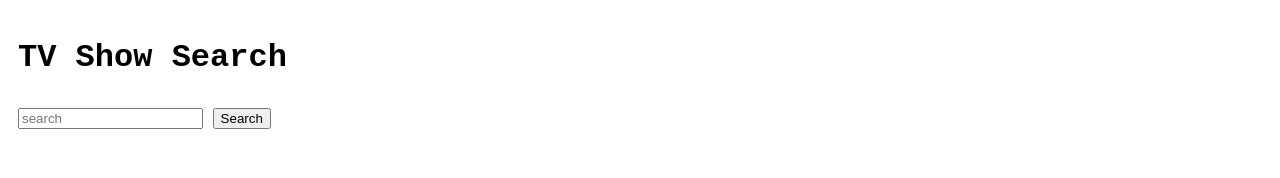
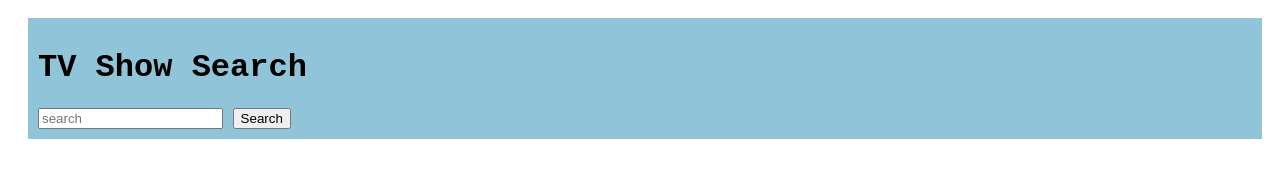
Before and after one commit to JAlblas/show-search, a plain HTML site: page index.html in a window 1280 px wide. Drawn offline with nearby package versions, Linux system fonts and the light colour scheme.

Commit message:
improved design

```diff
--- a/index.html
+++ b/index.html
@@ -11,16 +11,20 @@
 
 <body>
     <div id="container">
+        <header>
             <h1>TV Show Search</h1>
-    </div>
+
 
             <form id="searchForm">
                 <input type="text" name="" id="query" placeholder="search" name="query">
                 <button>Search</button>
             </form>
+        </header>
+
 
         <section id="shows">
         </section>
+    </div>
 
     <script src="https://cdn.jsdelivr.net/npm/axios/dist/axios.min.js"></script>
     <script src="script.js"></script>
--- a/style.css
+++ b/style.css
@@ -6,8 +6,10 @@ html {
     padding: 10px;
 }
 
-input {
+header {
     margin-left: 10px;
+    background-color: rgb(144, 196, 216);
+    padding: 10px;
 }
 
 #shows {
@@ -19,4 +21,5 @@ input {
     padding: 10px;
     display: inline-block;
     margin: 10px;
+    text-align: center;
 }
```
Lines whose indentation alone changed are shown as unchanged.
